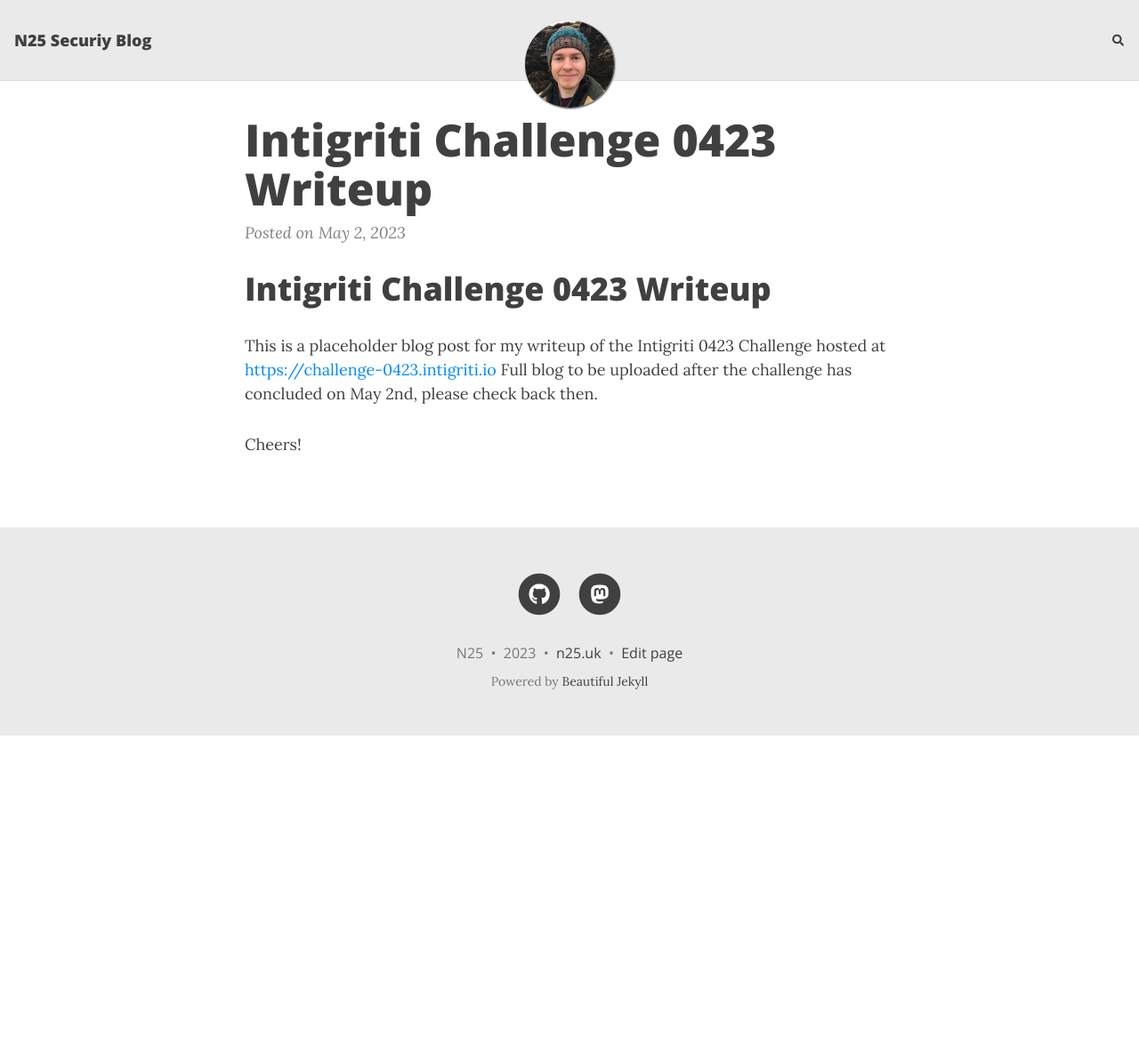
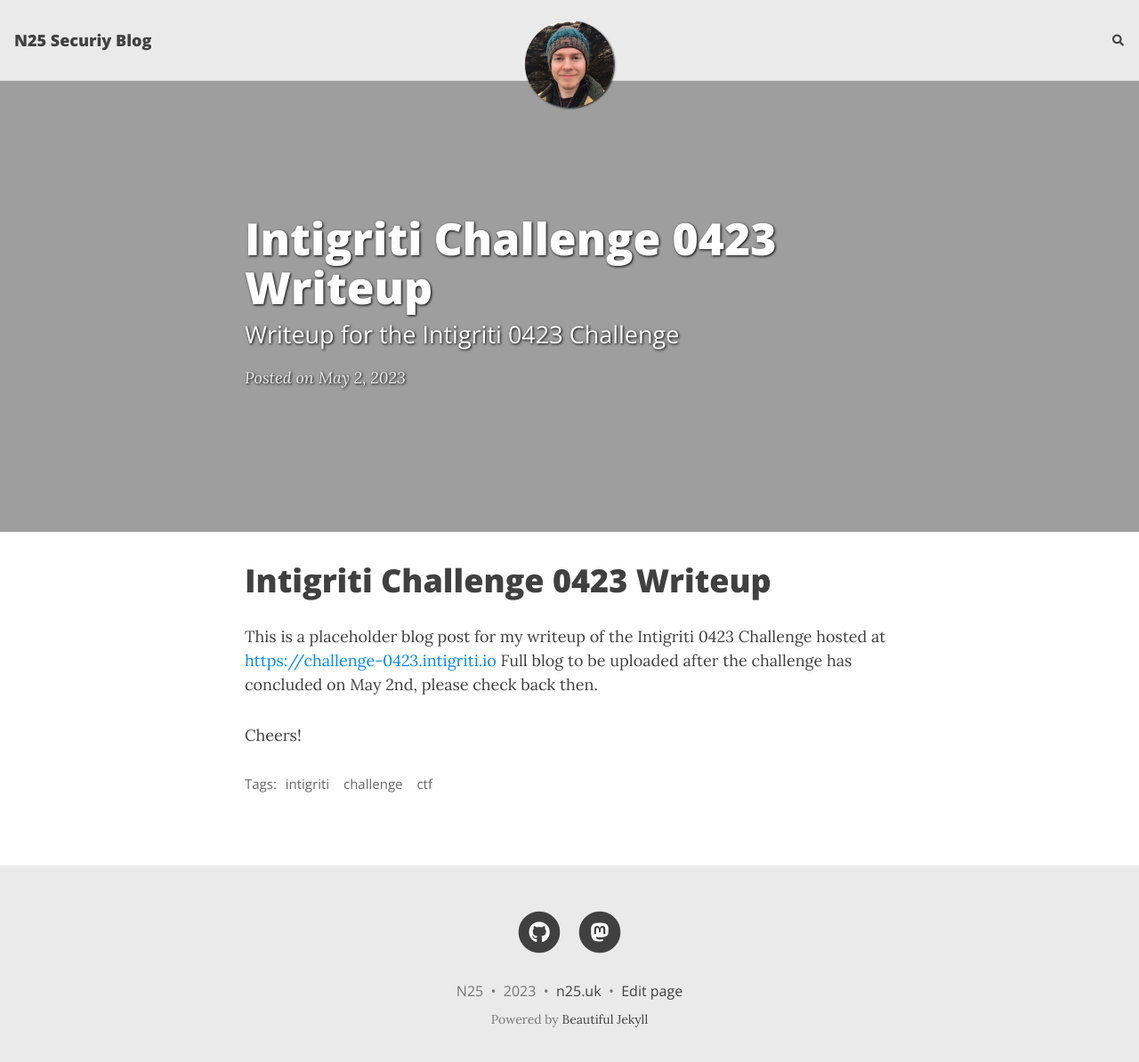
Before and after one commit to N25sec/N25sec.github.io, a Jekyll site: the page built from _posts/2023-05-02-intigriti-challenge-0423.md, in a window 1280 px wide and 1207 px high. Shown: the top 1194 px of the window at 89% size. Built offline with Jekyll 4.4.1, drawn with Linux system fonts in a browser that asks for light colours; nearby versions of some CDN libraries; comment, search, counter and statistics services are not loaded.

Commit message:
Update 2023-05-02-intigriti-challenge-0423.md

```diff
--- a/_posts/2023-05-02-intigriti-challenge-0423.md
+++ b/_posts/2023-05-02-intigriti-challenge-0423.md
@@ -1,6 +1,11 @@
 ---
 layout: post
 title: Intigriti Challenge 0423 Writeup
+subtitle: Writeup for the Intigriti 0423 Challenge
+cover-img: /assets/img/path.jpg
+thumbnail-img: /assets/img/thumb.png
+share-img: /assets/img/path.jpg
+tags: [intigriti, challenge, ctf]
 ---
 
 # Intigriti Challenge 0423 Writeup
```
